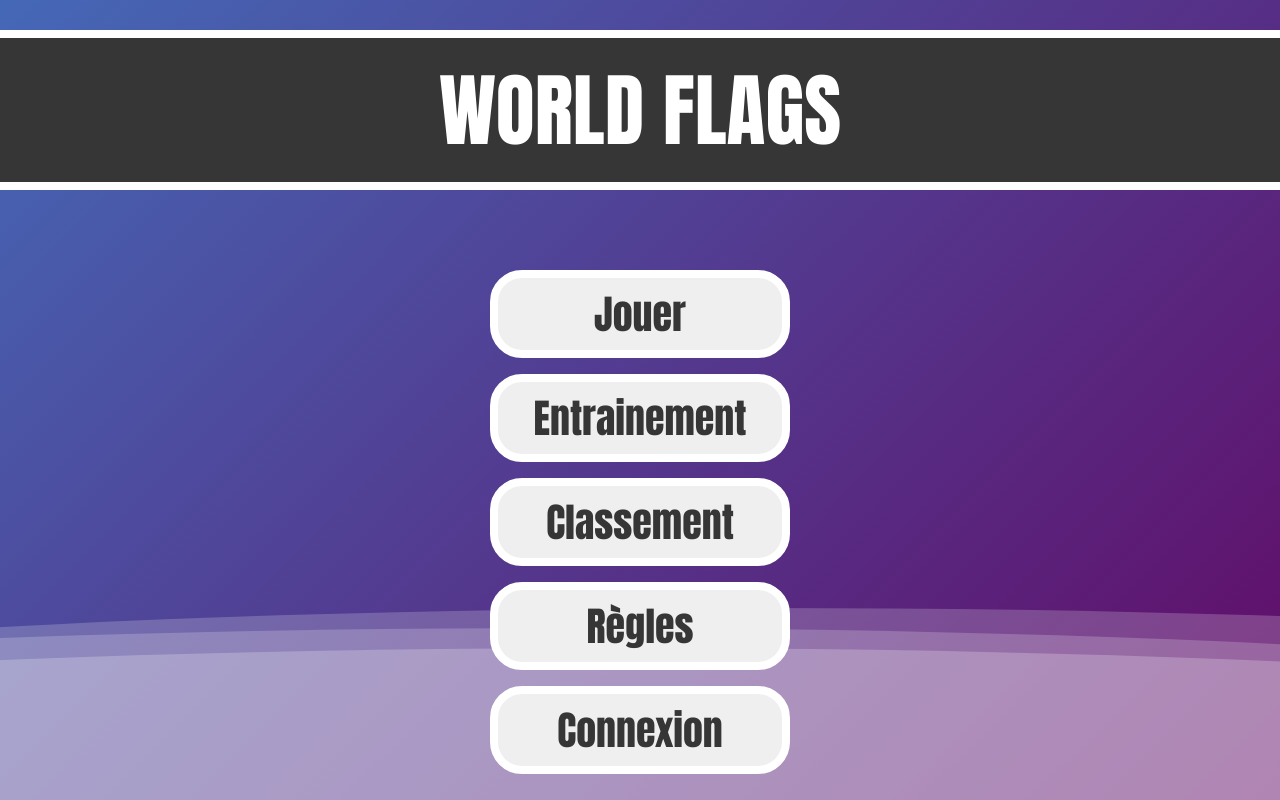
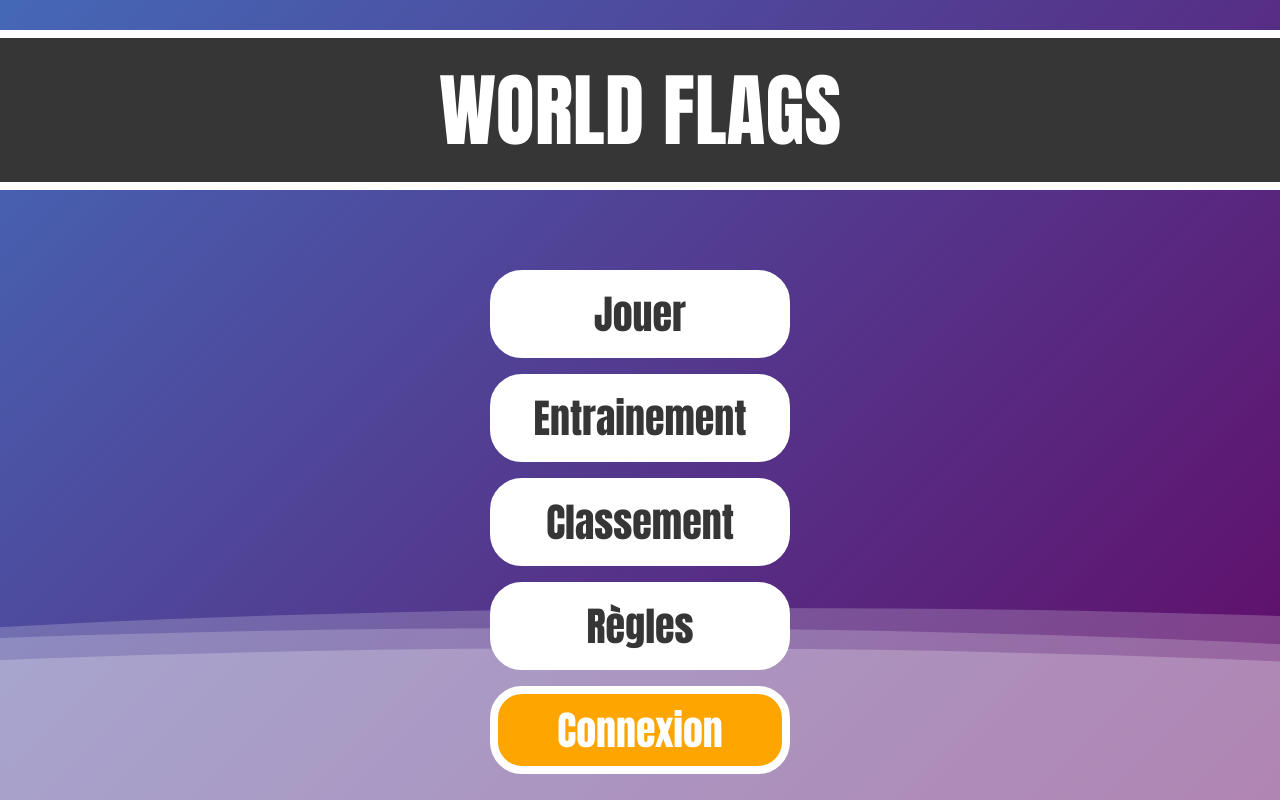
Before and after one commit to juan5987/world-flags, an Angular app: page / in a window 1280 px wide. Built offline with nearby package versions, Linux system fonts and the light colour scheme; a web font is replaced by a local one.

Commit message:
wip: button component colors input

```diff
--- a/angular.json
+++ b/angular.json
@@ -98,5 +98,8 @@
         }
       }
     }
+  },
+  "cli": {
+    "analytics": false
   }
 }
--- a/src/app/shared/components/button/button.component.html
+++ b/src/app/shared/components/button/button.component.html
@@ -1 +1,6 @@
-<button class="button">{{buttonText}}</button>
+<button
+class="button"
+[ngStyle]="{'background-color': secondaryColor, 'color': mainColor}"
+>
+    {{buttonText}}
+</button>
--- a/src/app/shared/components/button/button.component.scss
+++ b/src/app/shared/components/button/button.component.scss
@@ -8,11 +8,12 @@
     transition: all .5s ease;
     margin-bottom: 1rem;
     width: 300px;
+    color: var(--color-dark);
+    background-color: var(--border-color);
     cursor: pointer;
-    color: var(--color-dark);
 
     &:hover {
-        background-color: var(--primary-color);
-        color: var(--text-color);
+        background-color: var(--color-dark)!important;
+        color: var(--text-color)!important;
     }
 }
--- a/src/app/shared/components/button/button.component.ts
+++ b/src/app/shared/components/button/button.component.ts
@@ -1,11 +1,14 @@
 import { Component, Input } from '@angular/core';
+import { CommonModule } from '@angular/common';
 
 @Component({
   selector: 'app-button',
-  imports: [],
+  imports: [CommonModule],
   templateUrl: './button.component.html',
   styleUrl: './button.component.scss'
 })
 export class ButtonComponent {
  @Input() buttonText: string = 'Button';
+ @Input() mainColor: string = '#363636';
+ @Input() secondaryColor: string = '#fff';
 }
--- a/src/app/ui/features/homepage/homepage.component.html
+++ b/src/app/ui/features/homepage/homepage.component.html
@@ -5,5 +5,5 @@
     <app-button id="homepage__buttons__training" buttonText="Entrainement">Entrainement</app-button>
     <app-button id="homepage__buttons__ranking" buttonText="Classement">Classement</app-button>
     <app-button id="homepage__buttons__ranking" buttonText="Règles">Règles</app-button>
-    <app-button id="homepage__buttons__login" buttonText="Connexion">Connexion</app-button>
+    <app-button id="homepage__buttons__login" buttonText="Connexion" mainColor="white" secondaryColor="orange">Connexion</app-button>
 </div>
```
